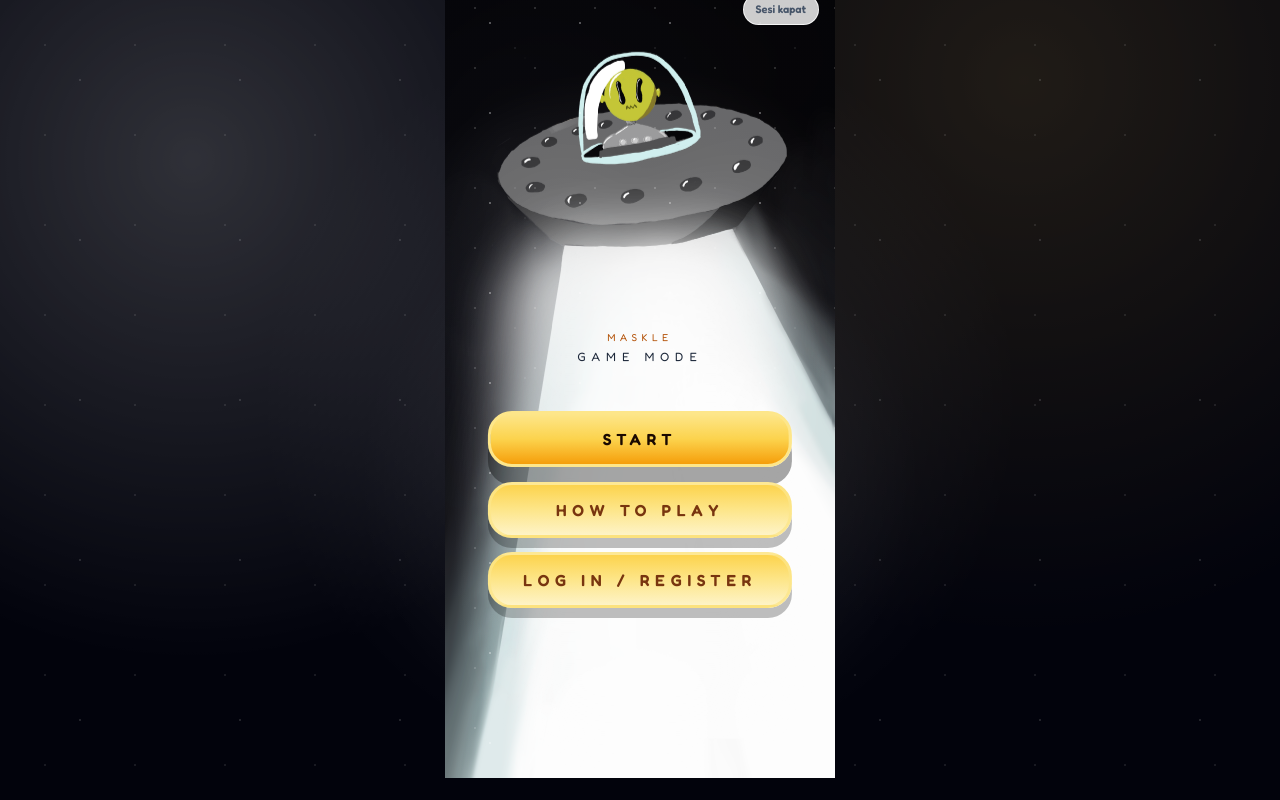
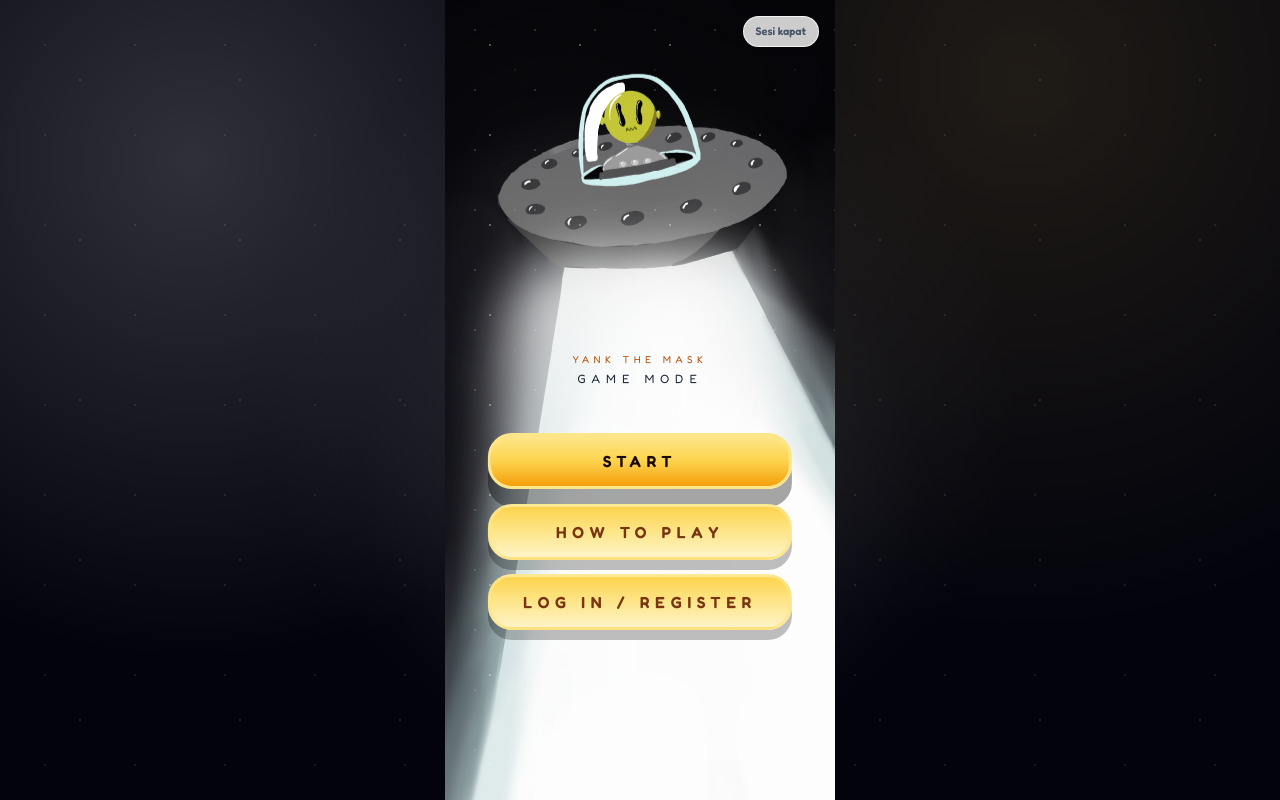
Before and after one commit to tamu-game/yank-the-mask, a Next.js app: page / in a window 1280 px wide. Built offline with nearby package versions, Linux system fonts and the light colour scheme; no server answers.

Commit message:
some improvements

```diff
--- a/app/layout.tsx
+++ b/app/layout.tsx
@@ -9,7 +9,7 @@ const fredoka = Fredoka({
 });
 
 export const metadata: Metadata = {
-  title: "Maskle",
+  title: "Yank The Mask",
   description: "Swipe, match, and unmask the alien impostor."
 };
 
--- a/src/components/AppShell.tsx
+++ b/src/components/AppShell.tsx
@@ -66,6 +66,11 @@ export const AppShell = ({
   return (
     <div
       className={`app-shell-root fixed inset-0 overflow-hidden text-slate-900 ${desktopFrameClass}`}
+      style={{
+        height: "100dvh",
+        minHeight: "100svh",
+        minWidth: "100vw"
+      }}
     >
       {!hideBackground && (
         <div className="pointer-events-none fixed inset-0 -z-10 overflow-hidden">
@@ -92,19 +97,22 @@ export const AppShell = ({
           className="
             relative
             w-full
-            h-full
             min-h-0
             flex flex-col
-            overflow-x-hidden overflow-y-auto
-            overscroll-contain
-            touch-pan-y
-            [webkit-overflow-scrolling:touch]
+            overflow-x-hidden
           "
           data-game-root
           style={{
             // ✅ iOS safe area için (özellikle notch)
             paddingTop: "env(safe-area-inset-top)",
-            paddingBottom: "env(safe-area-inset-bottom)"
+            paddingBottom: "env(safe-area-inset-bottom)",
+            scrollPaddingBottom: "env(safe-area-inset-bottom)",
+            height: "100dvh",
+            minHeight: "100svh",
+            maxHeight: "100dvh",
+            overflowY: "auto",
+            WebkitOverflowScrolling: "touch",
+            overscrollBehaviorY: "contain"
           }}
         >
           <BackgroundAudio />
--- a/src/components/TopBar.tsx
+++ b/src/components/TopBar.tsx
@@ -16,10 +16,6 @@ export const TopBar = ({ title, backHref }: { title: string; backHref?: string }
         ) : null}
         <span className="text-sm font-semibold text-amber-900">{title}</span>
       </div>
-      <span className="flex items-center gap-2 text-xs font-semibold uppercase tracking-[0.3em] text-amber-700/80">
-        <span className="h-2 w-2 rounded-full bg-amber-400 shadow-sm" />
-        Maskle
-      </span>
     </div>
   );
 };
--- a/src/components/cafe/ChoiceBar.tsx
+++ b/src/components/cafe/ChoiceBar.tsx
@@ -33,7 +33,6 @@ export const ChoiceBar = ({
             disabled={isDisabled}
           >
             <span>Yank the Mask</span>
-            <span className="ml-1 text-base">😈</span>
           </button>
           <button
             type="button"
@@ -46,7 +45,6 @@ export const ChoiceBar = ({
             disabled={isDisabled}
           >
             <span>Trust Them</span>
-            <span className="ml-1 text-base">💖</span>
           </button>
         </div>
       ) : (
--- a/src/components/landing/UfoLanding.tsx
+++ b/src/components/landing/UfoLanding.tsx
@@ -27,7 +27,7 @@ export const UfoLanding = () => {
 
           <div className="landing-spotlight-ui text-slate-900" style={{ paddingTop: "5rem" }}>
             <div className="space-y-1 text-center">
-              <p className="text-[10px] uppercase tracking-[0.45em] text-amber-700">Maskle</p>
+              <p className="text-[10px] uppercase tracking-[0.45em] text-amber-700">Yank The Mask</p>
               <p className="text-xs uppercase tracking-[0.5em] text-slate-800">Game mode</p>
             </div>
             <GameButton href="/feed" className="w-full mt-8" variant="primary">
--- a/src/styles/globals.css
+++ b/src/styles/globals.css
@@ -11,6 +11,16 @@
   --caramel: #c58b4f;
 }
 
+html,
+body {
+  height: 100%;
+}
+
+.app-shell-root {
+  min-height: 100vh;
+  min-height: 100svh;
+}
+
 body {
   @apply antialiased;
   color: var(--ink);
@@ -18,7 +28,17 @@ body {
     radial-gradient(1200px 800px at 20% 0%, #fff1cf 0%, rgba(255, 241, 207, 0) 60%),
     radial-gradient(900px 700px at 90% 10%, #ffe2c8 0%, rgba(255, 226, 200, 0) 55%),
     linear-gradient(180deg, #fff2dc 0%, #ffe9d1 55%, #fff3e2 100%);
+  height: 100%;
   min-height: 100%;
+  overscroll-behavior-y: none;
+}
+
+#__next {
+  height: 100%;
+}
+
+* {
+  -webkit-tap-highlight-color: transparent;
 }
 
 @media (min-width: 1024px) {
```
